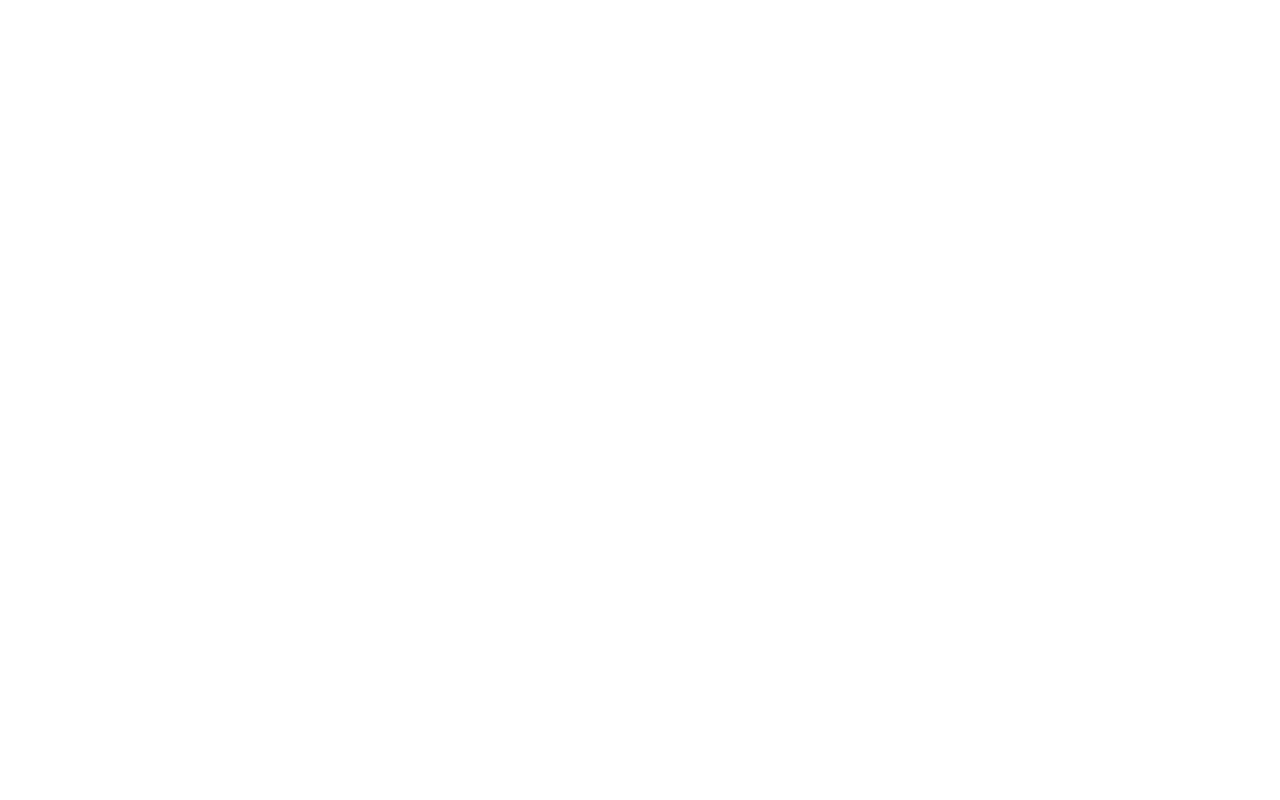
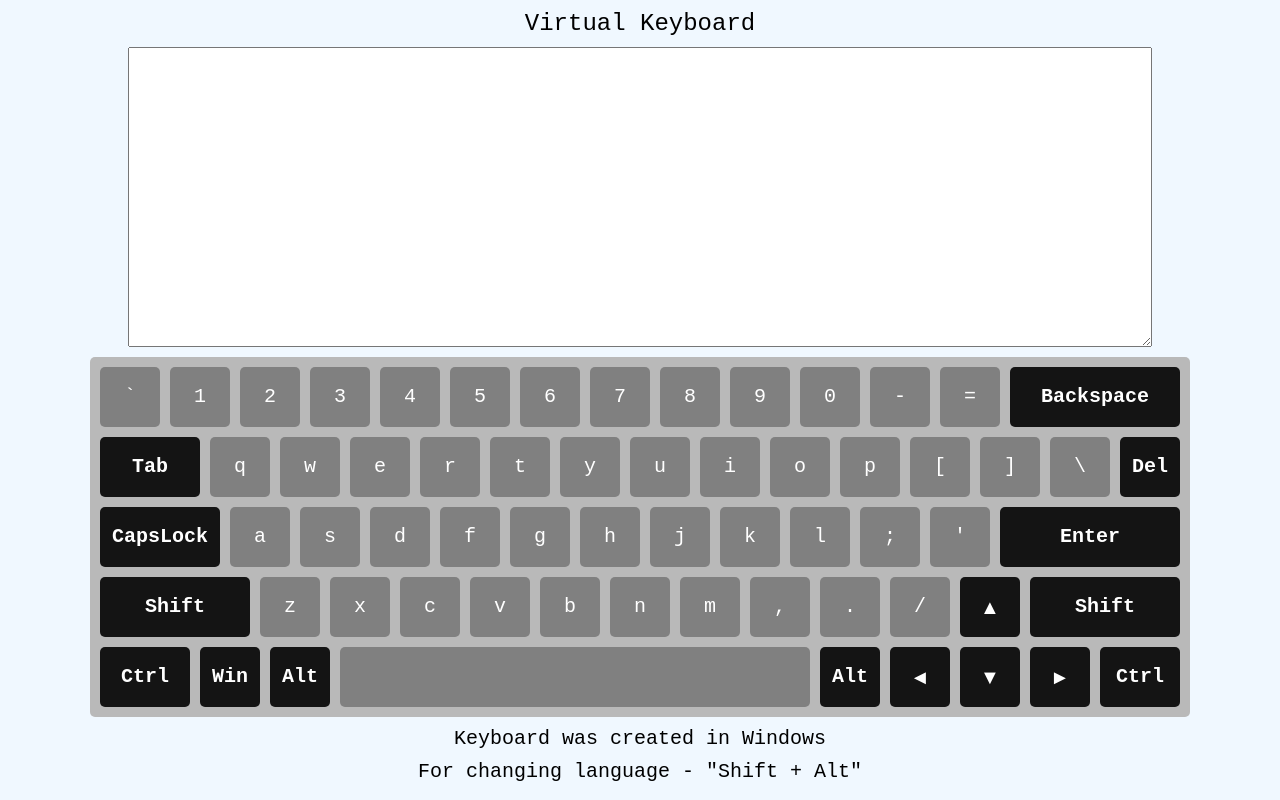
Before and after one commit to AlexiyKami/virtual-keyboard, a plain HTML site: page index.html in a window 1280 px wide. Drawn offline with Linux system fonts and the light colour scheme.

Commit message:
feat: add layout and styles for keyboard

```diff
--- a/index.html
+++ b/index.html
@@ -8,6 +8,88 @@
   <link rel="stylesheet" href="style.css">
 </head>
 <body>
+  <div class="wrapper">
+    <p class="title">Virtual Keyboard</p>
+    <textarea class="textarea" cols="30" rows="10"></textarea>
+    <div class="keyboard">
+      <div class="kb-row">
+        <div class="kb-key backquote">`</div>
+        <div class="kb-key digit1">1</div>
+        <div class="kb-key digit2">2</div>
+        <div class="kb-key digit3">3</div>
+        <div class="kb-key digit4">4</div>
+        <div class="kb-key digit5">5</div>
+        <div class="kb-key digit6">6</div>
+        <div class="kb-key digit7">7</div>
+        <div class="kb-key digit8">8</div>
+        <div class="kb-key digit9">9</div>
+        <div class="kb-key digit0">0</div>
+        <div class="kb-key minus">-</div>
+        <div class="kb-key equal">=</div>
+        <div class="kb-key backspace fn">Backspace</div>
+      </div>
+      <div class="kb-row">
+        <div class="kb-key tab fn">Tab</div>
+        <div class="kb-key keyQ">q</div>
+        <div class="kb-key keyW">w</div>
+        <div class="kb-key keyE">e</div>
+        <div class="kb-key keyR">r</div>
+        <div class="kb-key keyT">t</div>
+        <div class="kb-key keyY">y</div>
+        <div class="kb-key keyU">u</div>
+        <div class="kb-key keyI">i</div>
+        <div class="kb-key keyO">o</div>
+        <div class="kb-key keyP">p</div>
+        <div class="kb-key bracketL">[</div>
+        <div class="kb-key bracketR">]</div>
+        <div class="kb-key backSlash">\</div>
+        <div class="kb-key del fn">Del</div>
+      </div>
+      <div class="kb-row">
+        <div class="kb-key capsLock fn">CapsLock</div>
+        <div class="kb-key keyA">a</div>
+        <div class="kb-key keyS">s</div>
+        <div class="kb-key keyD">d</div>
+        <div class="kb-key keyF">f</div>
+        <div class="kb-key keyG">g</div>
+        <div class="kb-key keyH">h</div>
+        <div class="kb-key keyJ">j</div>
+        <div class="kb-key keyK">k</div>
+        <div class="kb-key keyL">l</div>
+        <div class="kb-key semicolon">;</div>
+        <div class="kb-key quote">'</div>
+        <div class="kb-key enter fn">Enter</div>
+      </div>
+      <div class="kb-row">
+        <div class="kb-key shiftL fn">Shift</div>
+        <div class="kb-key keyZ">z</div>
+        <div class="kb-key keyX">x</div>
+        <div class="kb-key keyC">c</div>
+        <div class="kb-key keyV">v</div>
+        <div class="kb-key keyB">b</div>
+        <div class="kb-key keyN">n</div>
+        <div class="kb-key keyM">m</div>
+        <div class="kb-key comma">,</div>
+        <div class="kb-key period">.</div>
+        <div class="kb-key slash">/</div>
+        <div class="kb-key arrowUp fn">▲</div>
+        <div class="kb-key shiftR fn">Shift</div>
 
+      </div>
+      <div class="kb-row">
+        <div class="kb-key ctrlL fn">Ctrl</div>
+        <div class="kb-key win fn">Win</div>
+        <div class="kb-key altL fn">Alt</div>
+        <div class="kb-key space"></div>
+        <div class="kb-key altR fn">Alt</div>
+        <div class="kb-key arrowLeft fn">◄</div>
+        <div class="kb-key arrowDown fn">▼</div>
+        <div class="kb-key arrowRight fn">►</div>
+        <div class="kb-key ctrlR fn">Ctrl</div>
+      </div>
+    </div>
+    <p class="description">Keyboard was created in Windows</p>
+    <p class="description">For changing language - "Shift + Alt"</p>
+  </div>
 </body>
 </html>
--- a/style.css
+++ b/style.css
@@ -1,8 +1,117 @@
 html {
   scroll-behavior: smooth;
+  font-family: monospace;
 }
 
 * {
   margin: 0;
   padding: 0;
+  box-sizing: border-box;
 }
+
+body {
+  background-color: aliceblue;
+}
+
+.wrapper {
+  display: flex;
+  flex-direction: column;
+  align-items: center;
+}
+
+.title {
+  margin-top: 10px;
+  margin-bottom: 10px;
+  font-size: 24px;
+}
+
+.textarea {
+  width: 1024px;
+  height: 300px;
+  margin-bottom: 10px;
+  font-size: 20px;
+}
+
+.keyboard {
+  display: flex;
+  flex-direction: column;
+  background-color: rgb(185, 185, 185);
+  border-radius: 5px;
+  width: 1100px;
+  height: 360px;
+  padding: 10px;
+  gap: 10px;
+}
+
+.kb-row {
+  display: flex;
+  justify-content: space-between;
+  gap: 10px;
+}
+
+.kb-key {
+  background-color: gray;
+  border-radius: 5px;
+  width: 60px;
+  height: 60px;
+  text-align: center;
+  padding-top: 20px;
+  padding-bottom: 20px;
+  line-height: 20px;
+  font-size: 20px;
+  color: white;
+}
+
+.fn {
+  background-color: rgb(20, 20, 20);
+  font-weight: 700;
+}
+
+.backspace {
+  width: 170px;
+}
+
+.capsLock {
+  width: 120px;
+}
+
+.tab {
+  width: 100px;
+}
+
+.del {
+  width: 60px;
+}
+
+.shiftL {
+  width: 150px;
+}
+
+.shiftR {
+  width: 150px;
+}
+
+.ctrlL {
+  width: 90px;
+}
+
+.ctrlR {
+  width: 80px;
+}
+
+.space {
+  width: 470px;
+}
+
+.enter {
+  width: 180px;
+}
+
+.arrowUp, .arrowDown, .arrowLeft, .arrowRight {
+  font-family: sans-serif;
+}
+
+.description {
+  margin-top: 10px;
+  font-size: 20px;
+}
```
